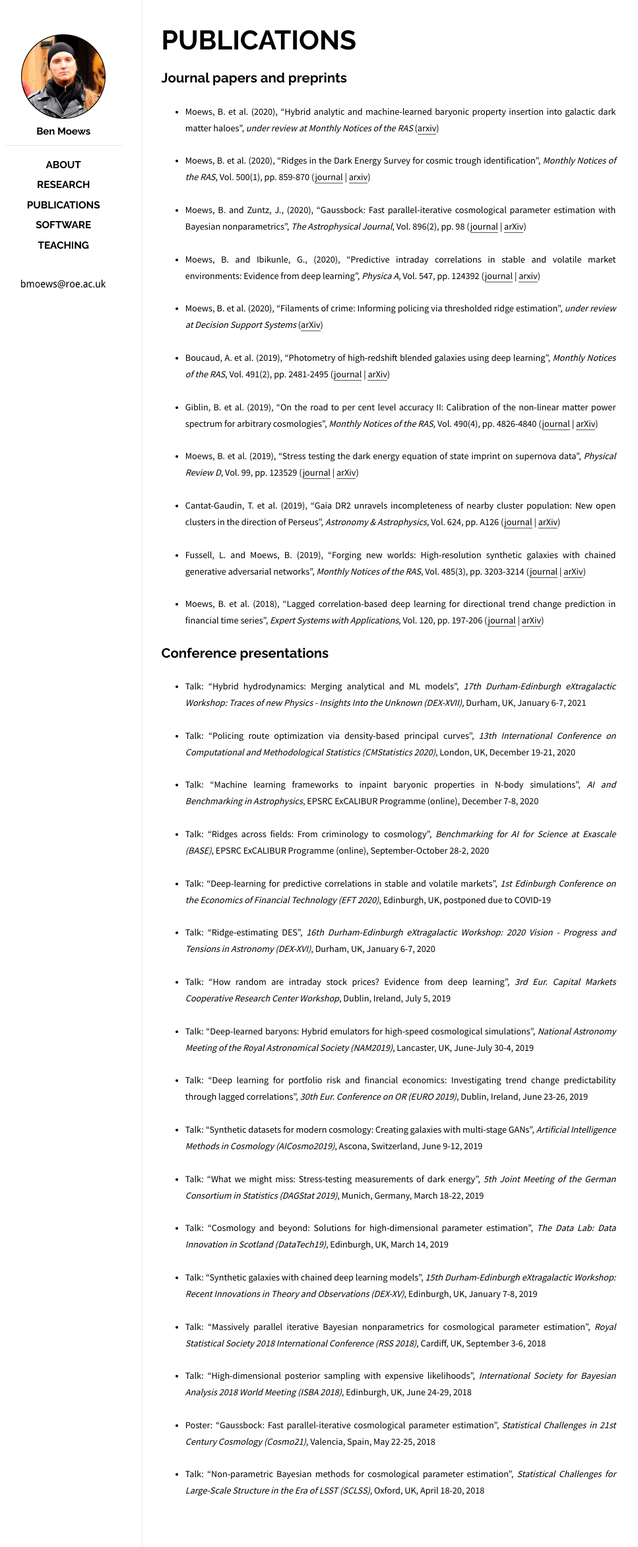
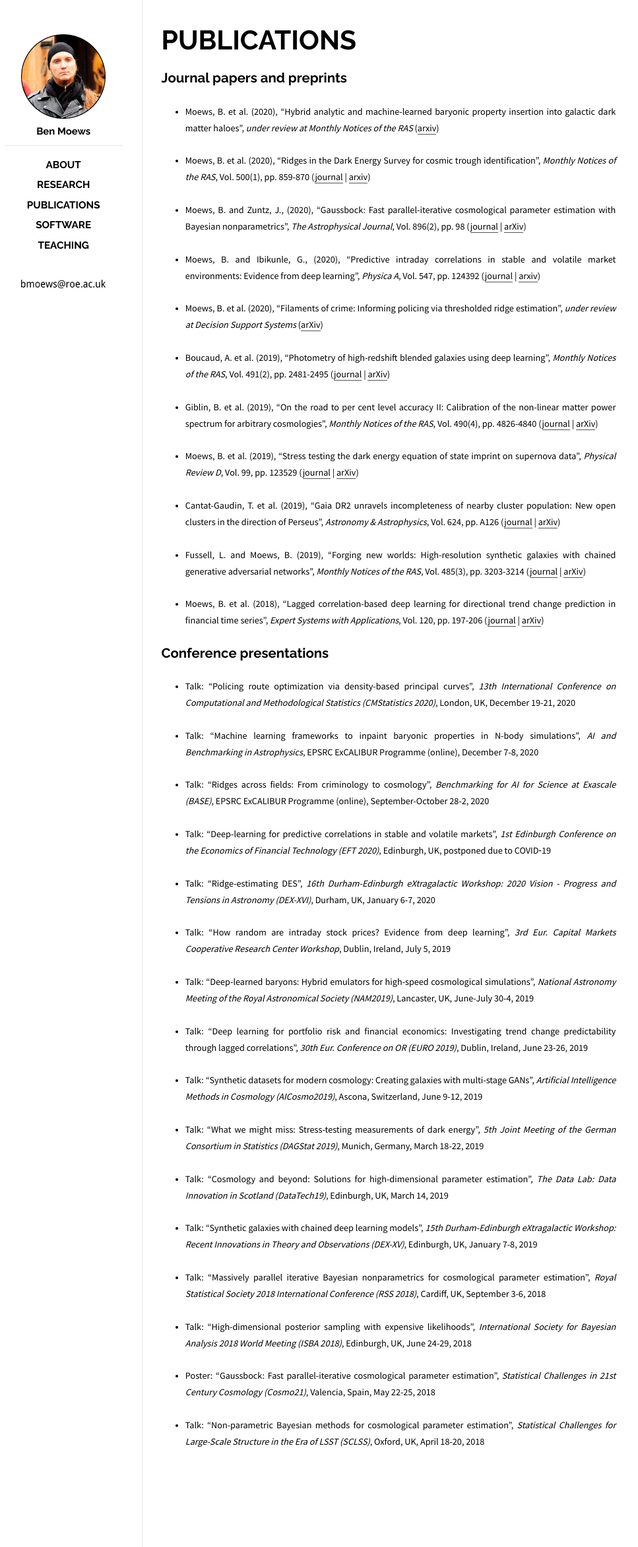
Before and after one commit to moews/moews.github.io, a Jekyll site: the page built from _posts/2017-03-25-publications.md, in a window 1280 px wide. Shown: the whole page at 66% size, without its empty margins (143-1110 px from the left). Built offline with Jekyll 4.4.1, drawn with Linux system fonts in a browser that asks for light colours.

Commit message:
Update 2017-03-25-publications.md

```diff
--- a/_posts/2017-03-25-publications.md
+++ b/_posts/2017-03-25-publications.md
@@ -32,8 +32,6 @@ categories: posts
 
 ## Conference presentations
 
-* <small>Talk: "Hybrid hydrodynamics: Merging analytical and ML models", _17th Durham-Edinburgh eXtragalactic Workshop: Traces of new Physics - Insights Into the Unknown (DEX-XVII)_, Durham, UK, January 6-7, 2021</small>
-
 * <small>Talk: "Policing route optimization via density-based principal curves", _13th International Conference on Computational and Methodological Statistics (CMStatistics 2020)_, London, UK, December 19-21, 2020</small>
 
 * <small>Talk: "Machine learning frameworks to inpaint baryonic properties in N-body simulations", _AI and Benchmarking in Astrophysics_, EPSRC ExCALIBUR Programme (online), December 7-8, 2020</small>
```
